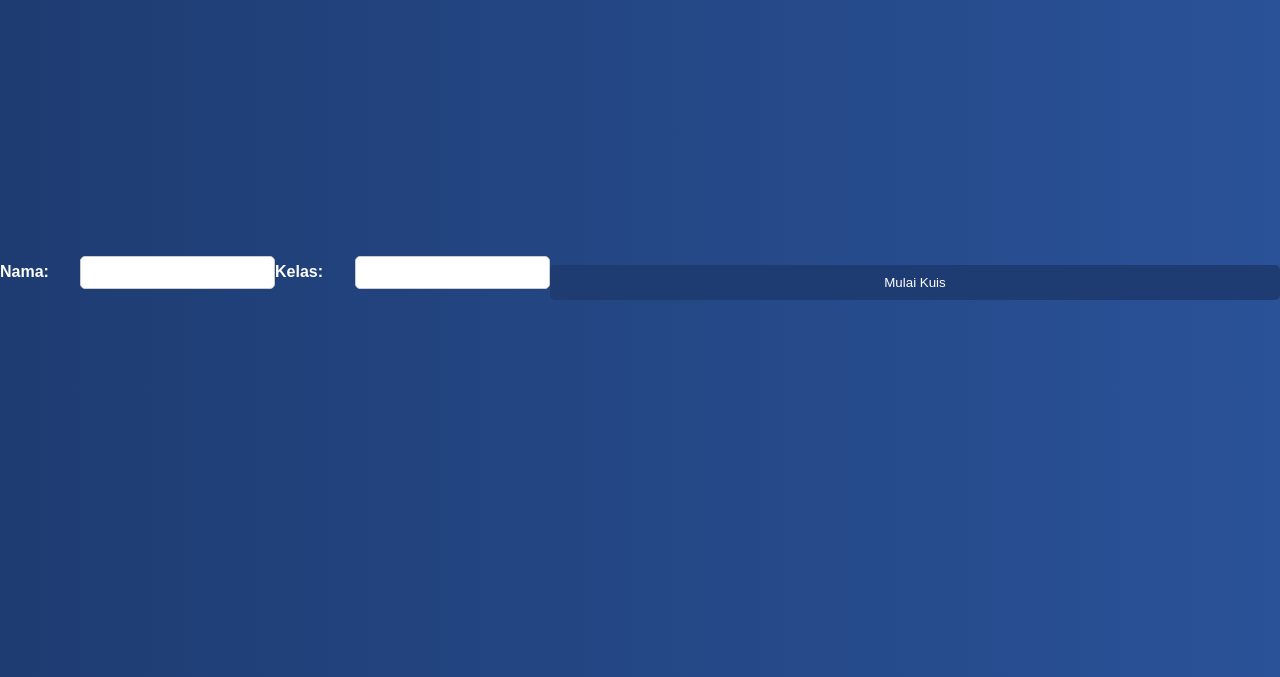
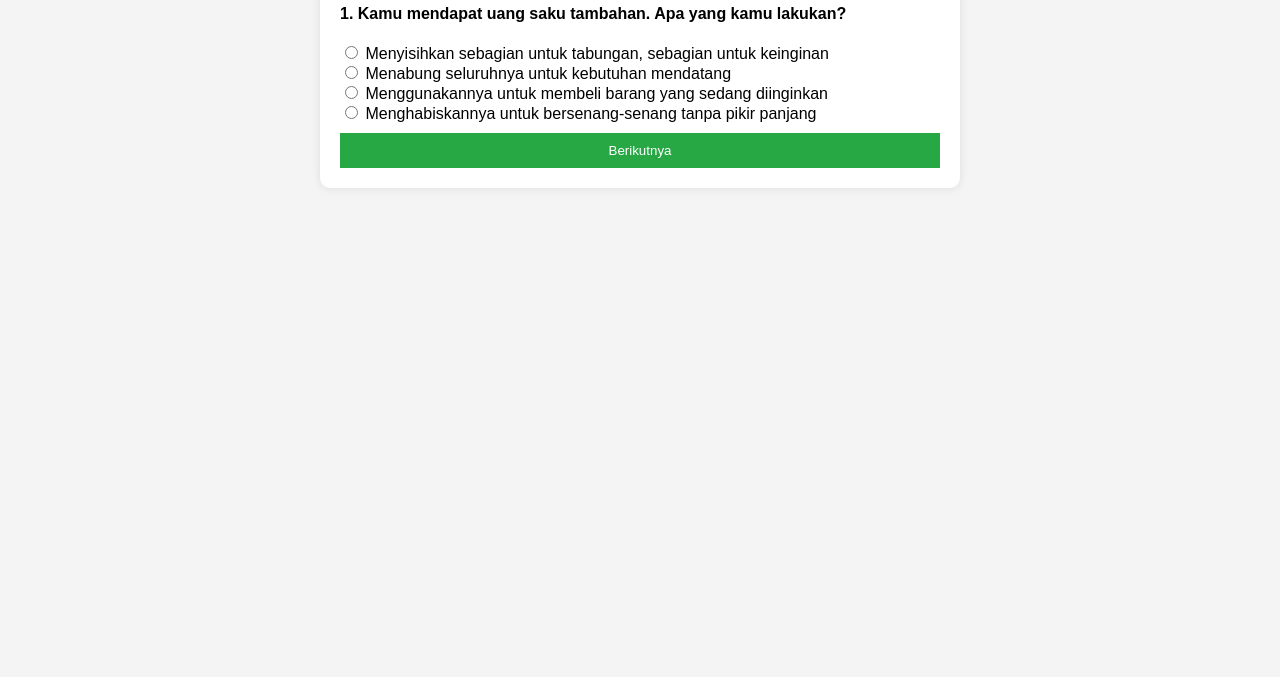
Before and after one commit to Smart-Money-ID/kuis, a plain HTML site: page index.html in a window 1280 px wide. Shown: the part 123-800 px from the top of the page. Drawn offline with Linux system fonts and the light colour scheme.

Commit message:
Update index.html

```diff
--- a/index.html
+++ b/index.html
@@ -7,88 +7,38 @@
     <style>
         body {
             font-family: Arial, sans-serif;
-            margin: 0;
-            padding: 0;
-            background: linear-gradient(to right, #1e3c72, #2a5298);
-            color: white;
-            display: flex;
-            justify-content: center;
-            align-items: center;
-            height: 100vh;
+            margin: 20px;
+            padding: 20px;
+            background-color: #f4f4f4;
         }
         .container {
             max-width: 600px;
+            margin: auto;
             background: white;
-            color: black;
             padding: 20px;
             border-radius: 10px;
-            box-shadow: 0 4px 10px rgba(0, 0, 0, 0.3);
+            box-shadow: 0 0 10px rgba(0, 0, 0, 0.1);
             text-align: center;
         }
-        h2 { text-align: center; color: #1e3c72; }
-        .question { margin-bottom: 20px; text-align: left; font-weight: bold; }
-        .result { display: none; font-weight: bold; margin-top: 20px; color: #1e3c72; }
-        button {
-            display: block;
-            width: 100%;
-            padding: 10px;
-            background: #1e3c72;
-            color: white;
-            border: none;
-            cursor: pointer;
-            margin-top: 10px;
-            border-radius: 5px;
-            transition: 0.3s;
-        }
-        button:hover { background: #163e6c; }
-        label { display: block; text-align: left; margin: 5px 0; }
-
-        .form-group {
-        display: flex;
-        align-items: center;
-        justify-content: space-between;
-        margin-bottom: 10px;
-    }
-
-    .form-group label {
-        width: 80px;
-        font-weight: bold;
-    }
-
-.form-group input {
-    flex: 1;
-    padding: 8px;
-    border: 1px solid #ccc;
-    border-radius: 5px;
-}
+        h2 { text-align: center; }
+        .question { margin-bottom: 20px; text-align: left; }
+        .result { display: none; font-weight: bold; margin-top: 20px; }
+        button { display: block; width: 100%; padding: 10px; background: #28a745; color: white; border: none; cursor: pointer; margin-top: 10px; }
+        button:hover { background: #218838; }
+        label { display: block; text-align: left; }
     </style>
 </head>
 <body>
-    <div class="form-group">
-        <label for="name">Nama:</label>
-        <input type="text" id="name" required>
-    </div>
-    <div class="form-group">
-        <label for="class">Kelas:</label>
-        <input type="text" id="class" required>
-    </div>
-    <button onclick="startQuiz()">Mulai Kuis</button>
-
-    <div class="container" id="quizContainer" style="display: none;">
+    <div class="container">
         <h2>Kuis Smart Money</h2>
         <div id="quiz"></div>
-        <button id="nextButton" onclick="nextQuestion()">Berikutnya</button>
+        <button id="nextButton" onclick="nextQuestion()">Mulai</button>
         <div class="result" id="result"></div>
     </div>
 
     <script>
-        let userName = "";
-        let userClass = "";
-        let currentQuestionIndex = 0;
-        let totalScore = 0;
-
         const questions = [
-           {
+    {
         "question": "Kamu mendapat uang saku tambahan. Apa yang kamu lakukan?",
         "options": [
             {"text": "Menyisihkan sebagian untuk tabungan, sebagian untuk keinginan", "score": 3},
@@ -313,38 +263,14 @@
             {"text": "Meminjam uang hanya untuk membeli hadiah mahal", "score": 1}
         ]
     }
-        ];
-        function sendToGoogleSheets() {
-    const data = {
-        nama: userName,
-        kelas: userClass,
-        skor: totalScore
-    };
 
-    fetch("https://script.google.com/macros/s/AKfycbxWH8xS6-ccgIJgily8KiZbULsuU8AvrEnkpDsXbq9xDBO1H0hr5wtPaTek0RTFkCmYcQ/exec", {
-        method: "POST",
-        body: JSON.stringify(data),
-        headers: { "Content-Type": "application/json" }
-    })
-    .then(response => response.text())
-    .then(result => console.log("Data terkirim ke Google Sheets:", result))
-    .catch(error => console.error("Error mengirim data:", error));
-}
+];
+
+        let currentQuestionIndex = 0;
+        let totalScore = 0;
 
         function shuffleArray(array) {
             return array.sort(() => Math.random() - 0.5);
-        }
-
-        function startQuiz() {
-            userName = document.getElementById("name").value;
-            userClass = document.getElementById("class").value;
-            if (userName === "" || userClass === "") {
-                alert("Harap isi nama dan kelas terlebih dahulu!");
-                return;
-            }
-            document.getElementById("userForm").style.display = "none";
-            document.getElementById("quizContainer").style.display = "block";
-            nextQuestion();
         }
 
         function nextQuestion() {
@@ -368,7 +294,7 @@
 
             if (currentQuestionIndex < questions.length) {
                 const q = questions[currentQuestionIndex];
-                quizContainer.innerHTML = `<p class="question">${currentQuestionIndex + 1}. ${q.question}</p>`;
+                quizContainer.innerHTML = `<p class="question"><strong>${currentQuestionIndex + 1}. ${q.question}</strong></p>`;
 
                 let shuffledOptions = shuffleArray(q.options);
                 shuffledOptions.forEach(option => {
@@ -397,10 +323,11 @@
             }
             document.getElementById("quiz").style.display = "none";
             document.getElementById("nextButton").style.display = "none";
-            document.getElementById("result").innerText = `Nama: ${userName}\nKelas: ${userClass}\n\nSkor Anda: ${totalScore}\n${resultText}`;
+            document.getElementById("result").innerText = `Skor Anda: ${totalScore}\n${resultText}`;
             document.getElementById("result").style.display = "block";
-            sendToGoogleSheets();
         }
+
+        nextQuestion();
     </script>
 </body>
 </html>
```
